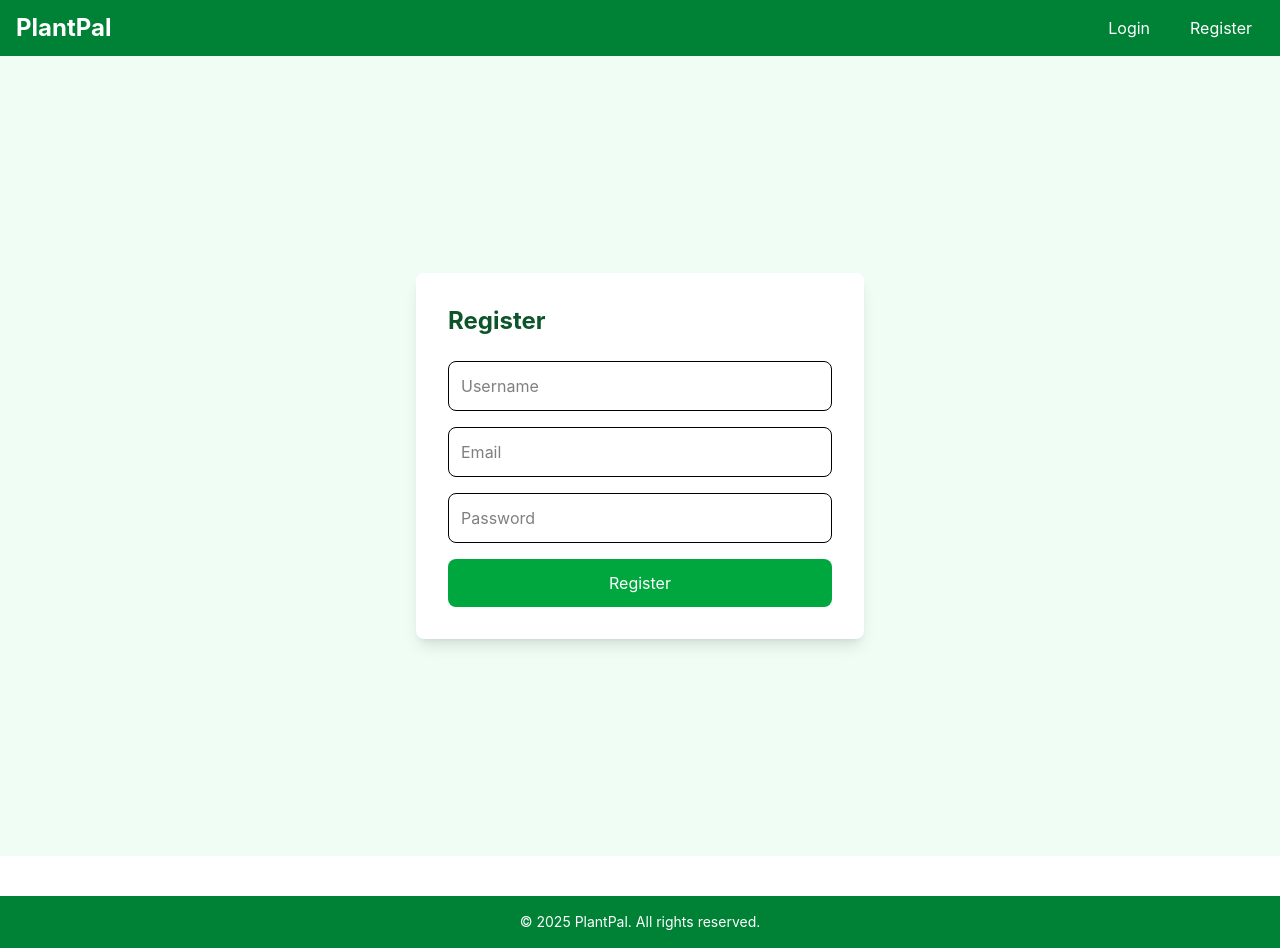
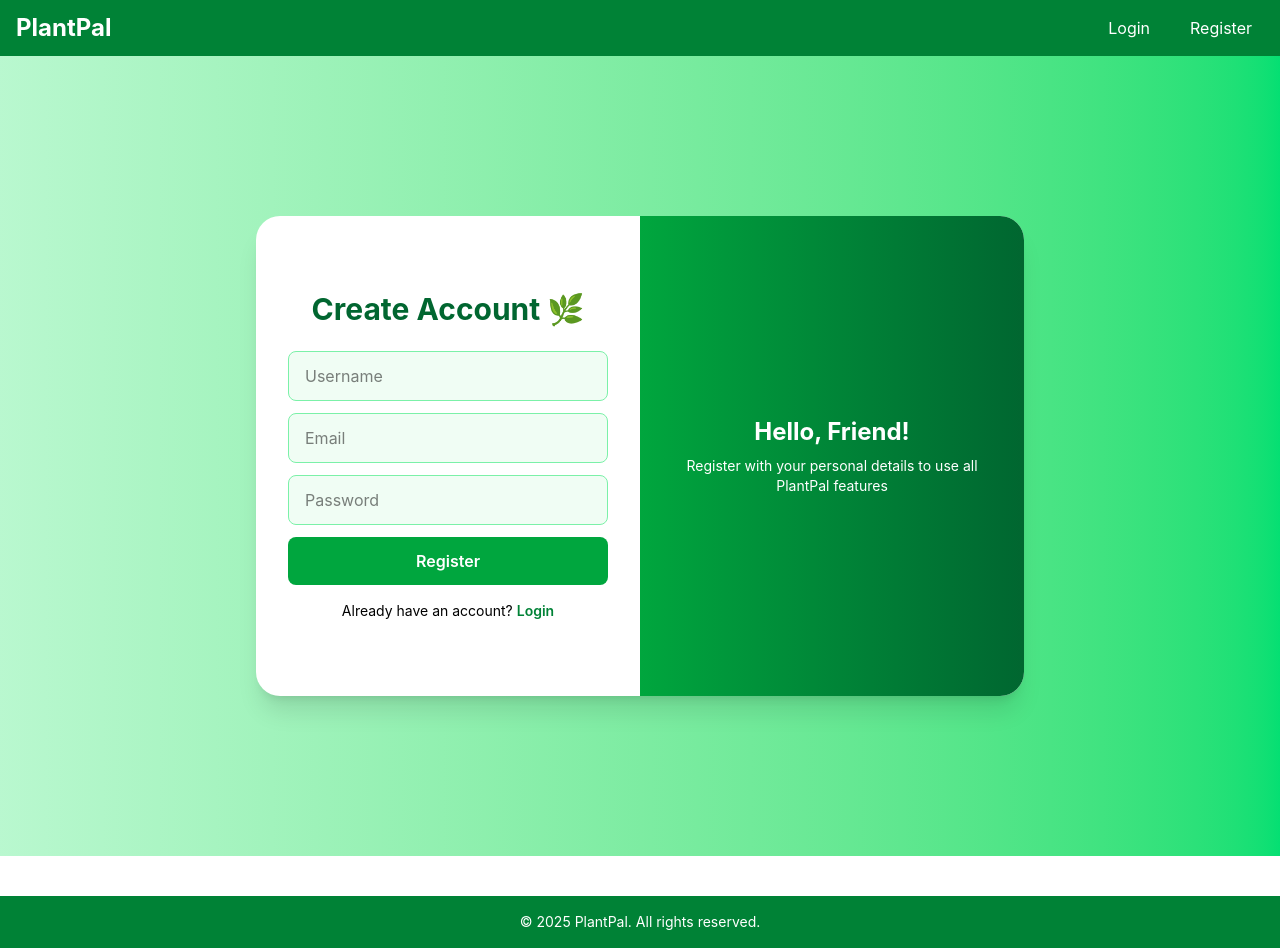
Before and after one commit to Taofique/plantpal-frontend, a React (Vite) app: page /register in a window 1280 px wide. Built offline with nearby package versions, Linux system fonts and the light colour scheme.

Commit message:
fix: Fixed the plant card edit routes and created updated login and register views for modern lookin UI

```diff
--- a/src/App.tsx
+++ b/src/App.tsx
@@ -10,6 +10,9 @@ import Login from "./pages/Login";
 import Register from "./pages/Register";
 import PlantView from "./pages/PlantView";
 import CreatePlant from "./pages/CreatePlant";
+import UpdatePlant from "./pages/UpdatePlant";
+import LoginUpdated from "./pages/LoginUpdated";
+import RegisterUpdated from "./pages/RegisterUpdated";
 
 export default function App() {
   return (
@@ -19,8 +22,8 @@ export default function App() {
 
         <Routes>
           {/* Public Routes */}
-          <Route path="/login" element={<Login />} />
-          <Route path="/register" element={<Register />} />
+          <Route path="/login" element={<LoginUpdated />} />
+          <Route path="/register" element={<RegisterUpdated />} />
 
           {/* Protected Routes */}
           <Route
@@ -40,6 +43,15 @@ export default function App() {
             }
           />
 
+          <Route
+            path="/plants/update/:id"
+            element={
+              <ProtectedRoute>
+                <UpdatePlant />
+              </ProtectedRoute>
+            }
+          />
+
           {/* Redirect unmatched routes */}
           <Route path="*" element={<Login />} />
         </Routes>
--- a/src/components/PlantCard.tsx
+++ b/src/components/PlantCard.tsx
@@ -40,7 +40,7 @@ export default function PlantCard({ plant, onDelete }: PlantCardProps) {
         <p className="text-gray-600 text-sm mt-1">{plant.category}</p>
         <p className="text-gray-700 mt-2">{plant.description}</p>
         <p className="text-gray-500 mt-2 text-sm">
-          Water Frequency: {plant.waterFrequency} days
+          Water Frequency: {plant.waterFrequency} times per week
         </p>
         <div className="mt-4 flex justify-between">
           <button
--- /dev/null
+++ b/src/pages/LoginUpdated.tsx
@@ -0,0 +1,94 @@
+import { useState } from "react";
+import { useNavigate } from "react-router-dom";
+import { useAuth } from "../context/AuthContext";
+import { loginUser } from "../api/authService";
+import type { TLoginInput, TAuthResponse } from "../types/auth";
+
+export default function LoginUpdated() {
+  const navigate = useNavigate();
+  const { login } = useAuth();
+
+  const [formData, setFormData] = useState<TLoginInput>({
+    email: "",
+    password: "",
+  });
+  const [error, setError] = useState<string | null>(null);
+  const [loading, setLoading] = useState(false);
+
+  const handleChange = (e: React.ChangeEvent<HTMLInputElement>) => {
+    setFormData({ ...formData, [e.target.name]: e.target.value });
+  };
+
+  const handleSubmit = async (e: React.FormEvent) => {
+    e.preventDefault();
+    setError(null);
+    setLoading(true);
+    try {
+      const response: TAuthResponse = await loginUser(formData);
+      login(response.user, response.token);
+      navigate("/plants");
+    } catch (err: any) {
+      setError(err.response?.data?.message || "Login failed");
+    } finally {
+      setLoading(false);
+    }
+  };
+
+  return (
+    <div className="flex justify-center items-center min-h-screen bg-gradient-to-r from-green-200 to-green-400">
+      <div className="relative w-[768px] max-w-full min-h-[480px] bg-white rounded-3xl shadow-xl overflow-hidden flex">
+        {/* Sign In Form */}
+        <div className="flex-1 flex flex-col justify-center items-center p-8">
+          <form onSubmit={handleSubmit} className="w-full max-w-xs">
+            <h1 className="text-3xl font-bold text-green-800 mb-6 text-center">
+              Sign In 🌱
+            </h1>
+            {error && <p className="text-red-500 text-center mb-3">{error}</p>}
+            <input
+              type="email"
+              name="email"
+              placeholder="Email"
+              value={formData.email}
+              onChange={handleChange}
+              required
+              className="w-full mb-3 px-4 py-3 rounded-lg bg-green-50 border border-green-300 focus:outline-none focus:ring-2 focus:ring-green-500"
+            />
+            <input
+              type="password"
+              name="password"
+              placeholder="Password"
+              value={formData.password}
+              onChange={handleChange}
+              required
+              className="w-full mb-3 px-4 py-3 rounded-lg bg-green-50 border border-green-300 focus:outline-none focus:ring-2 focus:ring-green-500"
+            />
+            <button
+              type="submit"
+              disabled={loading}
+              className="w-full py-3 rounded-lg bg-green-600 text-white font-semibold hover:bg-green-700 transition"
+            >
+              {loading ? "Logging in..." : "Login"}
+            </button>
+            <p className="mt-4 text-sm text-center">
+              Don’t have an account?{" "}
+              <span
+                className="text-green-700 font-semibold cursor-pointer"
+                onClick={() => navigate("/register")}
+              >
+                Register
+              </span>
+            </p>
+          </form>
+        </div>
+
+        {/* Right Side Panel */}
+        <div className="flex-1 bg-gradient-to-r from-green-600 to-green-800 text-white flex flex-col justify-center items-center p-8">
+          <h1 className="text-2xl font-bold">Welcome Back!</h1>
+          <p className="mt-2 text-sm text-center max-w-xs">
+            Enter your personal details to use all PlantPal features
+          </p>
+        </div>
+      </div>
+    </div>
+  );
+}
--- /dev/null
+++ b/src/pages/RegisterUpdated.tsx
@@ -0,0 +1,104 @@
+import { useState } from "react";
+import { useNavigate } from "react-router-dom";
+import { useAuth } from "../context/AuthContext";
+import { registerUser } from "../api/userService";
+import type { TUserCreateInput } from "../types/user";
+
+export default function RegisterUpdated() {
+  const navigate = useNavigate();
+  const { login } = useAuth();
+
+  const [formData, setFormData] = useState<TUserCreateInput>({
+    username: "",
+    email: "",
+    password: "",
+  });
+  const [error, setError] = useState<string | null>(null);
+  const [loading, setLoading] = useState(false);
+
+  const handleChange = (e: React.ChangeEvent<HTMLInputElement>) => {
+    setFormData({ ...formData, [e.target.name]: e.target.value });
+  };
+
+  const handleSubmit = async (e: React.FormEvent) => {
+    e.preventDefault();
+    setError(null);
+    setLoading(true);
+    try {
+      const { user, token } = await registerUser(formData);
+      login(user, token);
+      navigate("/plants");
+    } catch (err: any) {
+      setError(err.response?.data?.message || "Registration failed");
+    } finally {
+      setLoading(false);
+    }
+  };
+
+  return (
+    <div className="flex justify-center items-center min-h-screen bg-gradient-to-r from-green-200 to-green-400">
+      <div className="relative w-[768px] max-w-full min-h-[480px] bg-white rounded-3xl shadow-xl overflow-hidden flex">
+        {/* Sign Up Form */}
+        <div className="flex-1 flex flex-col justify-center items-center p-8">
+          <form onSubmit={handleSubmit} className="w-full max-w-xs">
+            <h1 className="text-3xl font-bold text-green-800 mb-6 text-center">
+              Create Account 🌿
+            </h1>
+            {error && <p className="text-red-500 text-center mb-3">{error}</p>}
+            <input
+              type="text"
+              name="username"
+              placeholder="Username"
+              value={formData.username}
+              onChange={handleChange}
+              required
+              className="w-full mb-3 px-4 py-3 rounded-lg bg-green-50 border border-green-300 focus:outline-none focus:ring-2 focus:ring-green-500"
+            />
+            <input
+              type="email"
+              name="email"
+              placeholder="Email"
+              value={formData.email}
+              onChange={handleChange}
+              required
+              className="w-full mb-3 px-4 py-3 rounded-lg bg-green-50 border border-green-300 focus:outline-none focus:ring-2 focus:ring-green-500"
+            />
+            <input
+              type="password"
+              name="password"
+              placeholder="Password"
+              value={formData.password}
+              onChange={handleChange}
+              required
+              className="w-full mb-3 px-4 py-3 rounded-lg bg-green-50 border border-green-300 focus:outline-none focus:ring-2 focus:ring-green-500"
+            />
+            <button
+              type="submit"
+              disabled={loading}
+              className="w-full py-3 rounded-lg bg-green-600 text-white font-semibold hover:bg-green-700 transition"
+            >
+              {loading ? "Registering..." : "Register"}
+            </button>
+            <p className="mt-4 text-sm text-center">
+              Already have an account?{" "}
+              <span
+                className="text-green-700 font-semibold cursor-pointer"
+                onClick={() => navigate("/login")}
+              >
+                Login
+              </span>
+            </p>
+          </form>
+        </div>
+
+        {/* Right Side Panel */}
+        <div className="flex-1 bg-gradient-to-r from-green-600 to-green-800 text-white flex flex-col justify-center items-center p-8">
+          <h1 className="text-2xl font-bold">Hello, Friend!</h1>
+          <p className="mt-2 text-sm text-center max-w-xs">
+            Register with your personal details to use all PlantPal features
+          </p>
+        </div>
+      </div>
+    </div>
+  );
+}
```
